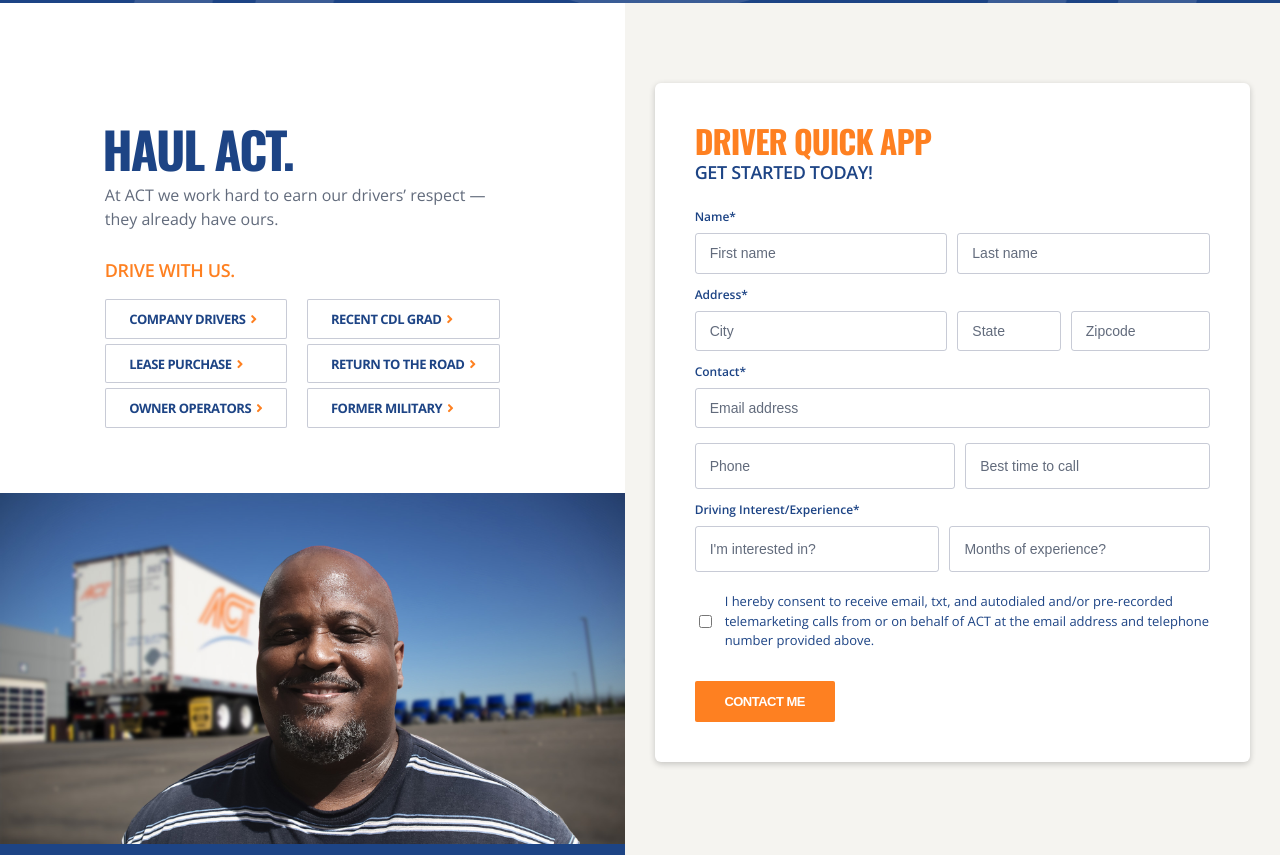
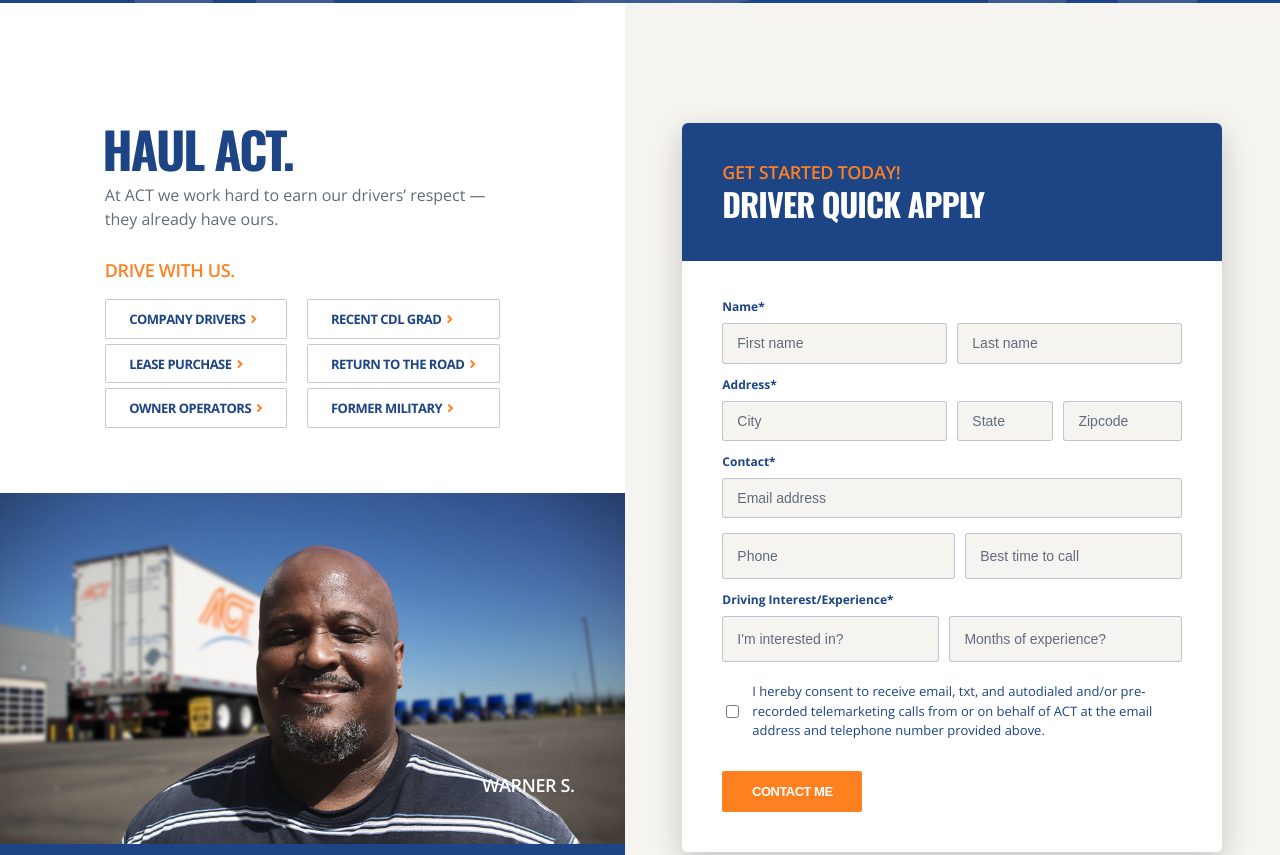
Before and after one commit to hta-pete/act-video, a plain HTML site: page index.html in a window 1280 px wide. Shown: the part 687-1542 px from the top of the page. Drawn offline with nearby package versions, Linux system fonts and the light colour scheme; grey boxes are pictures that could not be loaded.

Commit message:
update form

```diff
--- a/index.html
+++ b/index.html
@@ -122,6 +122,9 @@
 							</div>
 						</div>
 						<div class="benefits-driver-image">
+							<div class="benefits-driver_name">
+								<span class="heading_sm">Warner S.</span>
+							</div>
 							<img src="img/warner.jpg" alt="">
 						</div>
 						<!-- ————————————————————
@@ -151,10 +154,11 @@
 					</div>
 					<div class="col-2 quick-app-wrap pad_120">
 						<form class="quick-app --sticky">
-							<div class="form-header margin-bottom_30">
-								<h3 class="headline_md --orange margin-bottom_5">Driver Quick App</h3>
-								<h4 class="heading_sm margin-bottom_10">Get started today!</h4>
+							<div class="form-header">
+								<h4 class="heading_sm --orange margin-bottom_5">Get started today!</h4>
+								<h3 class="headline_md --white">Driver Quick Apply</h3>
 							</div>
+							<div class="form-body">
 								<div class="fields">
 									<label for="">Name*</label>
 									<div class="flex">
@@ -217,6 +221,7 @@
 								</div>
 								<div class='actions'>
 									<button type="submit" name="" class="apply-btn btn">Contact Me</button>
+								</div>
 							</div>
 						</form>
 					</div>
--- a/sass/_global.scss
+++ b/sass/_global.scss
@@ -291,16 +291,25 @@
 
 
 .quick-app{
-	max-width:600px;
-	margin:10px auto;
-	padding:40px;
+	max-width:540px;
+	margin:0 auto;
 	background:white;
 	border-radius:6px;
-	box-shadow:0 2px 6px 0 rgba(0,0,0,0.2);
+	box-shadow:0 10px 30px 0 rgba(0,0,0,0.2);
+	overflow:hidden;
 	//color:white;
+	.form-header{
+		background:$blue;
+		padding:40px;
+		//border-bottom:1px solid rgba(75,85,120,0.3);
+	}
+	.form-body{
+		padding:40px;
+
+	}
 	label{
 		display:block;
-		font-weight:600;
+		font-weight:700;
 		font-size:12px;
 		margin-bottom:10px;
 	}
@@ -345,7 +354,7 @@
 			padding:1em 1em;
 			border-radius:3px;
 			border:1px solid rgba(75,85,120,0.3);
-			background:transparent;
+			background:$gray_light;
 			color:$gray;
 			-webkit-appearance: none;
 			-moz-appearance: none;
@@ -360,7 +369,7 @@
 		padding:0.8em 1em;
 		border-radius:3px;
 		border:1px solid rgba(75,85,120,0.3);
-		background:transparent;
+		background:$gray_light;
 		color:$blue;
 	}
 	input[type="checkbox"]{
--- a/sass/_home.scss
+++ b/sass/_home.scss
@@ -173,8 +173,6 @@
 }
 
 .quick-app-wrap{
-	padding-top:70px;
-	padding-bottom:70px;
 	padding-right:30px;
 	padding-left:30px;
 	background:$gray_light;
@@ -198,10 +196,17 @@
 // BENEFITS
 // ———————————————————————————————————
 .benefits-driver-image{
+	position:relative;
 	img{
 		display:block;
 		width:100%;
 		height: auto;
+	}
+	.benefits-driver_name{
+		position:absolute;
+		bottom:50px;
+		right:50px;
+		color:white;
 	}
 
 }
```
Also changed, not shown: css/main.css. Lines whose indentation alone changed are shown as unchanged.
